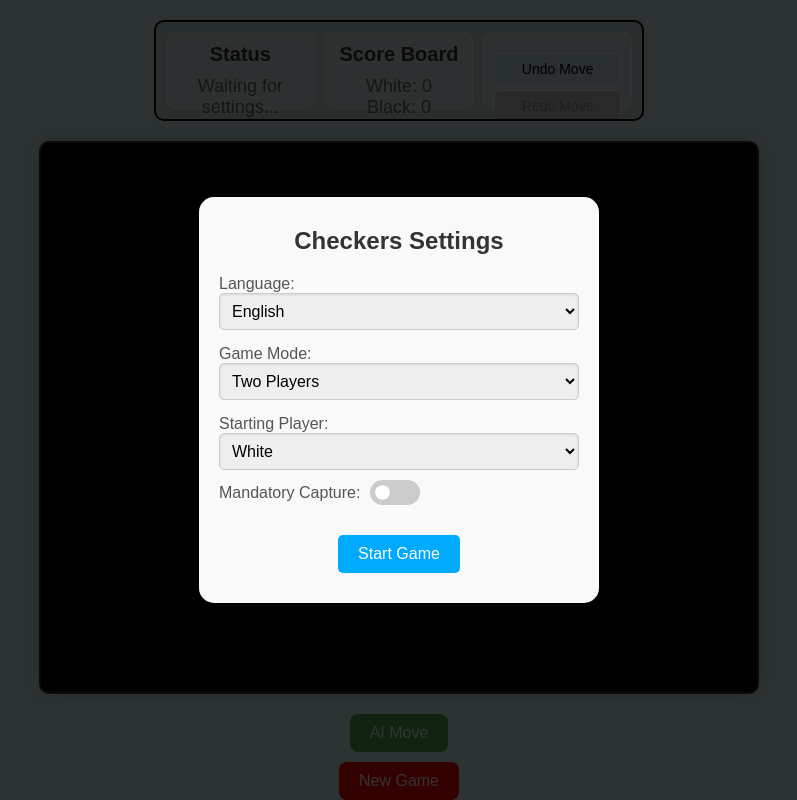
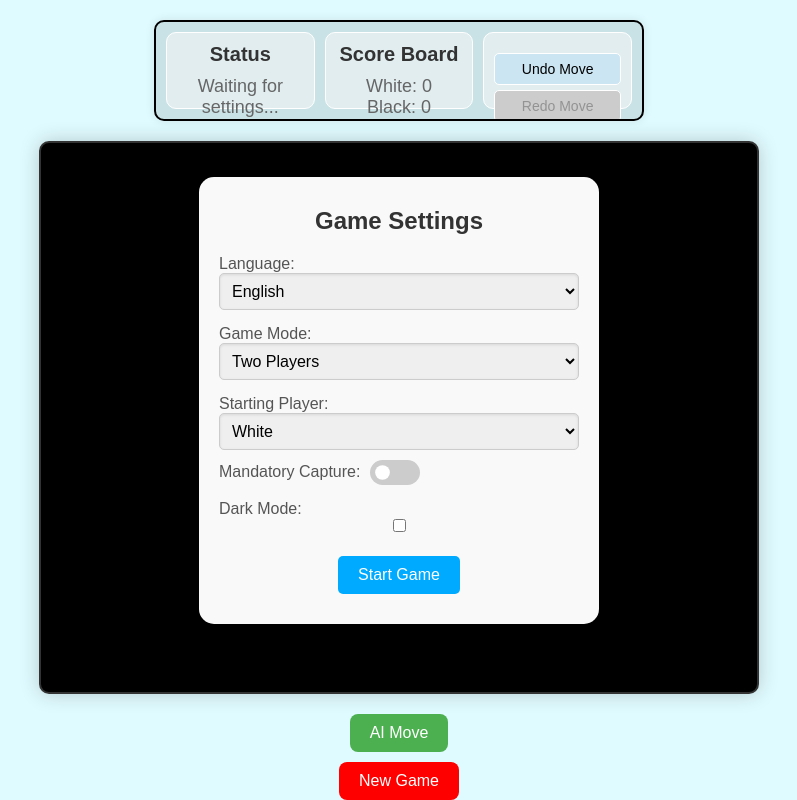
Before and after one commit to Davidhaba/Checkers, a Flask app: page / in a window 1280 px wide. Shown: the whole page, without its empty margins (241-1038 px from the left). Run offline with Flask 3, Linux system fonts and the light colour scheme.

Commit message:
Update main.html

```diff
--- a/templates/main.html
+++ b/templates/main.html
@@ -6,7 +6,7 @@
     <meta charset="UTF-8">
     <meta name="viewport" content="width=device-width, initial-scale=1.0">
     <link rel="stylesheet" href="{{ url_for('static', filename='styles.css') }}">
-    <title>Checkers Battle || Game</title>
+    <title>Checkers</title>
 </head>
 <body>
     <div id="game-info">
@@ -48,7 +48,7 @@
 
 <div id="settings-modal" class="modal hidden">
     <div class="modal-content">
-        <h2>Checkers Settings</h2>
+        <h2>Game Settings</h2>
         <form id="game-settings">
             <label for="language-selector">Language:</label>
             <select name="language" id="language-selector">
@@ -69,12 +69,17 @@
               <label for="mandatoryCapture" id="mandatoryCaptureLabel">Mandatory Capture:</label>
               <input type="checkbox" id="mandatoryCapture"/>
             </div>
+            <div id="darkModeDiv">
+                <label for="darkModeToggle" id="darkModeLabel">Dark Mode:</label>
+                <input type="checkbox" id="darkModeToggle" />
+            </div>
             <button type="submit">Start Game</button>
         </form>
     </div>
 </div>
 
     <script src="{{ url_for('static', filename='aiMove.js') }}"></script>
+
     <script>
 const board = document.querySelector('.board');
 let selectedChecker = null;
@@ -337,16 +342,19 @@ function showModal(mainModal) {
     if (modal) {
         modal.classList.remove('hidden');
         setTimeout(() => {
-        modal.style.backgroundColor = "rgba(0, 0, 0, 0.8)";
-        document.querySelector(mainModal + ">.modal-content").style.transform = "scale(1)";
+            modal.style.backgroundColor = "";
+            const childModal = document.querySelector(mainModal + ">.modal-content");
+            if (childModal) childModal.style.transform = "scale(1)";
+            modal.style.opacity = 1;
         }, 150);
     }
 }
 function hideModal(mainModal) {
     const modal = document.querySelector(mainModal);
     if (modal) {
-    document.querySelector(mainModal + ">.modal-content").style.transform = "scale(0)";
-    modal.style.backgroundColor = "transparent";
+        const childModal = document.querySelector(mainModal + ">.modal-content");
+        if (childModal) childModal.style.transform = "scale(0)";
+        modal.style.opacity = 0;
         setTimeout(() => {
             modal.classList.add("hidden");
         }, 200);
@@ -555,9 +563,37 @@ document.getElementById('cancel-restart').addEventListener('click', function() {
   hideModal("#confirmation-modal");
 });
 
+const darkModeToggle = document.getElementById('darkModeToggle');
+document.addEventListener('DOMContentLoaded', () => {
+    if (localStorageItem('dark-mode', 'true', true)) {
+        document.body.classList.add('dark-mode');
+        darkModeToggle.checked = true;
+    }
+});
+darkModeToggle.addEventListener('change', function () {
+    if (this.checked) {
+        document.body.classList.add('dark-mode');
+        localStorageItem('darkMode', 'true');
+    } else {
+        document.body.classList.remove('dark-mode');
+        localStorageItem('darkMode', 'false');
+    }
+});
+function localStorageItem(name, value, isGet=false) {
+    try {
+        if (isGet) {
+            return localStorage.getItem(name) === value;
+        } else {
+            localStorage.setItem(name, value);
+        }
+    } catch (e) {
+        return;
+    }
+}
+
 const translationsCkeckers = {
     uk: {
-        settingsTitle: "Налаштування шашок",
+        settingsTitle: "Налаштування гри",
         language: "Мова:",
         gameMode: "Режим гри:",
         singlePlayer: "Один гравець (проти ШІ)",
@@ -565,6 +601,7 @@ const translationsCkeckers = {
         startingPlayer: "Починають:",
         white: "Білі",
         black: "Чорні",
+        darkMode: "Темний режим:",
         startGame: "Почати гру",
         statusText: "Статус",
         scoreboard: "Табло результатів",
@@ -588,7 +625,7 @@ const translationsCkeckers = {
         redoMove: "Повернути хід",
     },
     en: {
-        settingsTitle: "Checkers Settings",
+        settingsTitle: "Game Settings",
         language: "Language:",
         gameMode: "Game Mode:",
         singlePlayer: "Single Player (vs AI)",
@@ -596,6 +633,7 @@ const translationsCkeckers = {
         startingPlayer: "Starting Player:",
         white: "White",
         black: "Black",
+        darkMode: "Dark Mode:",
         startGame: "Start Game",
         statusText: "Status",
         scoreboard: "Score Board",
@@ -632,6 +670,7 @@ function updateLanguageTextsCheckers() {
     const startingPlayerSelect = document.querySelector('select[name="startingPlayer"]');
     startingPlayerSelect.options[0].text = texts.white;
     startingPlayerSelect.options[1].text = texts.black;
+    document.querySelector('#darkModeLabel').textContent = texts.darkMode;
     document.querySelector("#game-settings button").textContent = texts.startGame;
     document.querySelector("#status").textContent = texts.statusText;
     document.querySelector("#scoreboard").textContent = texts.scoreboard;
```
Lines whose indentation alone changed are shown as unchanged.
